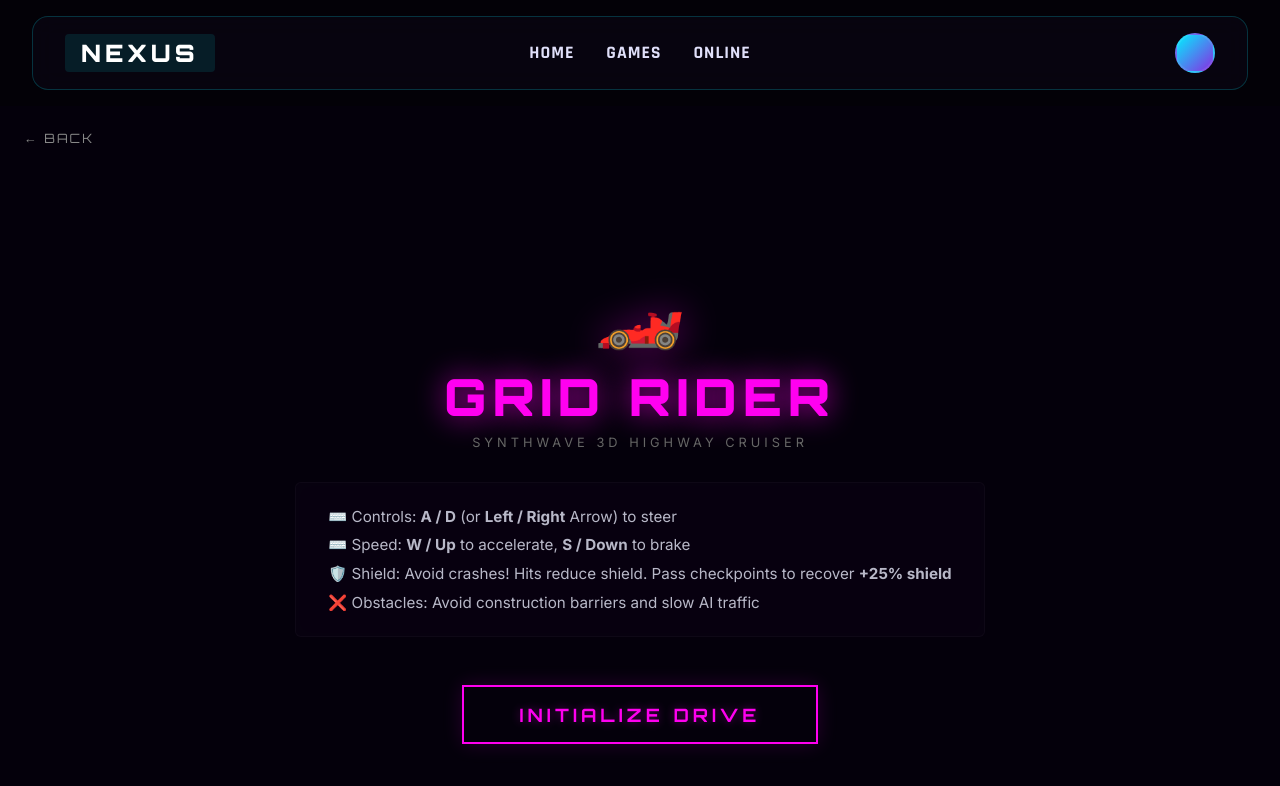
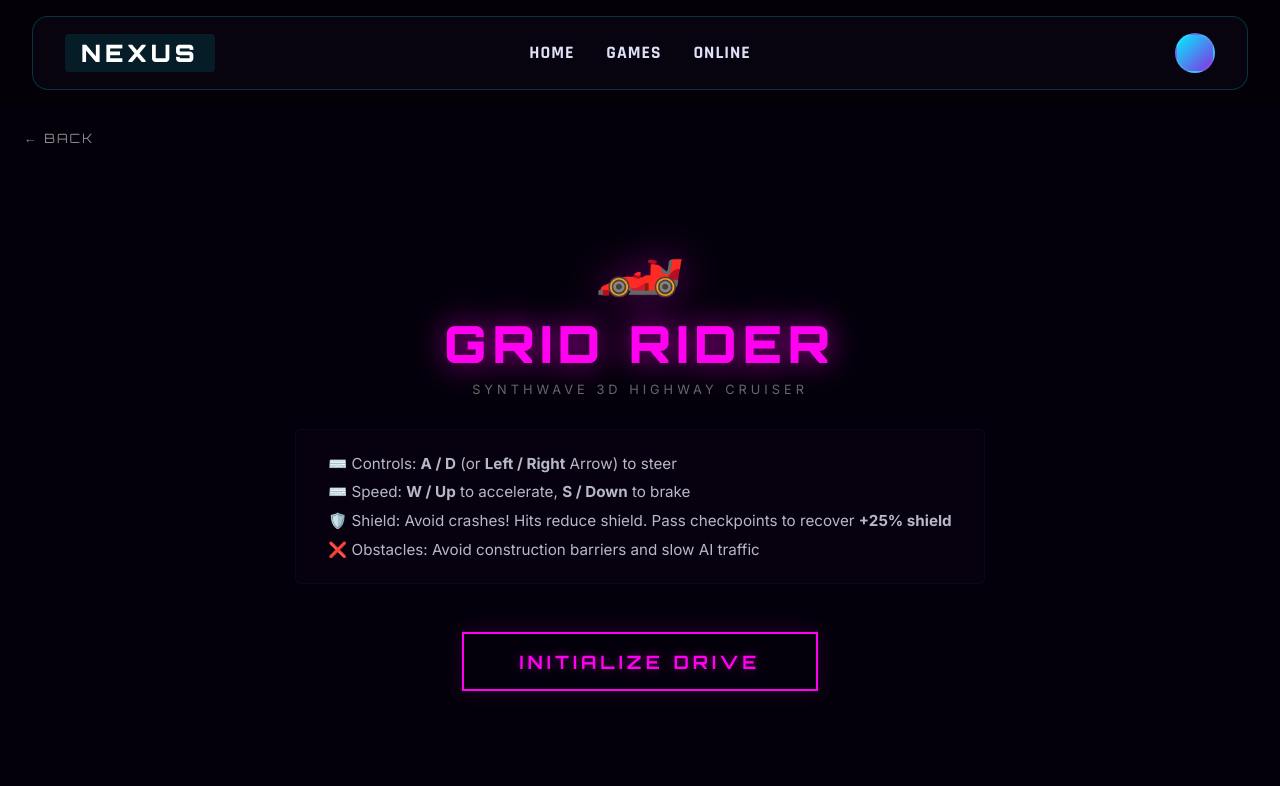
Before and after one commit to Kdz198/Game-Hub, a Next.js app: page /games/grid-rider in a window 1280 px wide. Shown: the top 786 px of the page. Built offline with nearby package versions, Linux system fonts and the light colour scheme.

Commit message:
docs(grid-rider): commit minor style and layout files

```diff
--- a/src/app/games/grid-rider/page.tsx
+++ b/src/app/games/grid-rider/page.tsx
@@ -2,7 +2,7 @@ import GridRiderCanvas from "@/components/game-wrapper/GridRiderCanvas";
 
 export default function GridRiderPage() {
   return (
-    <main style={{ width: '100%', height: '100vh', overflow: 'hidden' }}>
+    <main style={{ width: '100%', height: '100%', overflow: 'hidden' }}>
       <GridRiderCanvas />
     </main>
   );
--- a/src/components/game-wrapper/GridRiderCanvas.module.css
+++ b/src/components/game-wrapper/GridRiderCanvas.module.css
@@ -1,7 +1,7 @@
 .wrapper {
   position: relative;
   width: 100%;
-  height: 100vh;
+  height: 100%;
   overflow: hidden;
   background: #05000b;
 }
```
